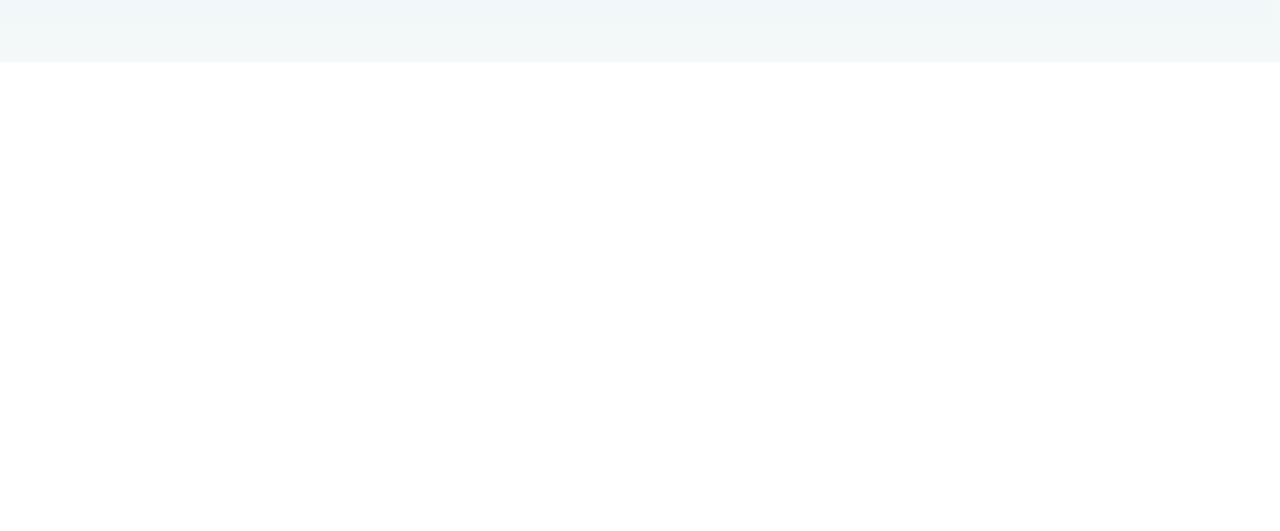
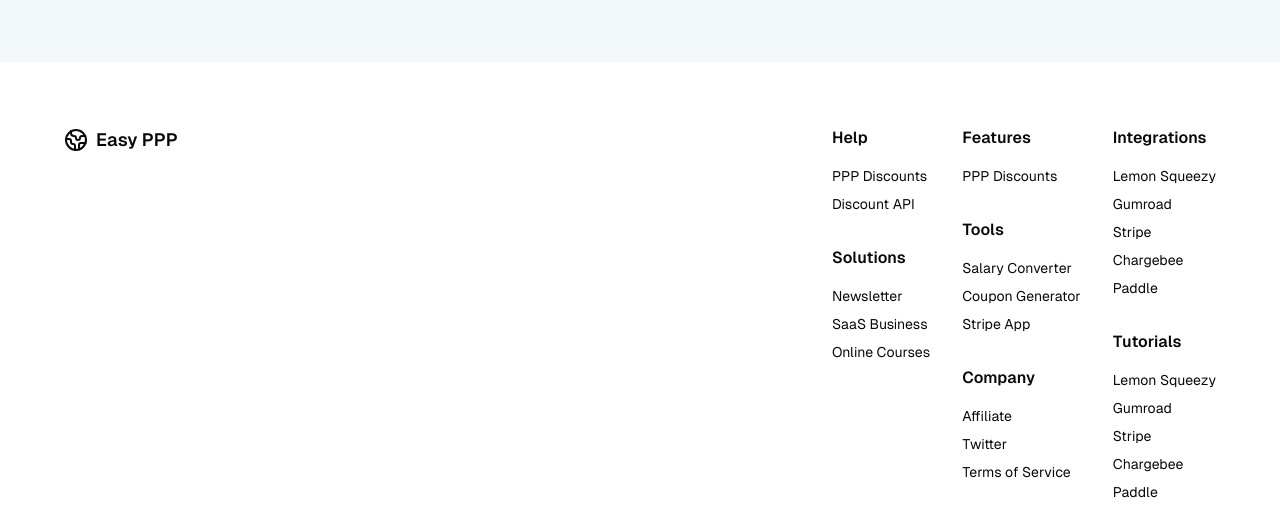
Before and after one commit to BrunoSoaresEngineering/sass-parity-deals-clone, a Next.js app: page / in a window 1280 px wide. Shown: the part 1755-2286 px from the top of the page. Before the commit the page ends 1817 px from the top, so only its background shows below. Built offline with nearby package versions, Linux system fonts and the light colour scheme; no server answers.

Commit message:
feat(Home): add footer with links

```diff
--- /dev/null
+++ b/src/app/(marketing)/_components/Footer-link-group.tsx
@@ -0,0 +1,24 @@
+import Link from 'next/link';
+
+type FooterLinkGroupProps = {
+  title: string,
+  links: { label: string, href: string }[]
+};
+
+function FooterLinkGroup({ title, links }: FooterLinkGroupProps) {
+  return (
+    <div>
+      <h3 className="font-semibold pb-4">{title}</h3>
+      <ul className="flex flex-col gap-2 text-sm">
+        {links.map((link) => (
+          <li key={link.label}>
+            <Link href={link.href}>
+              {link.label}
+            </Link>
+          </li>
+        ))}
+      </ul>
+    </div>
+  );
+}
+export default FooterLinkGroup;
--- a/src/app/(marketing)/page.tsx
+++ b/src/app/(marketing)/page.tsx
@@ -4,9 +4,11 @@
 import { cn } from '@/lib/utils';
 import { SignUpButton } from '@clerk/nextjs';
 import { ArrowRightIcon } from 'lucide-react';
+import BrandLogo from '@/components/Brand-logo';
 import Neon from './_icons/Neon';
 import ClerkIcon from './_icons/Clerk';
 import PricingCard from './_components/Pricing-card';
+import FooterLinkGroup from './_components/Footer-link-group';
 
 function page() {
   return (
@@ -98,6 +100,84 @@
           ))}
         </div>
       </section>
+
+      <footer className="container pt-16 pb-8 flex flex-col sm:flex-row gap-8 justify-between items-start">
+        <Link href="/">
+          <BrandLogo />
+        </Link>
+
+        <div className="flex flex-col sm:flex-row gap-8">
+          <div className="flex flex-col gap-8">
+            <FooterLinkGroup
+              title="Help"
+              links={[
+                { label: 'PPP Discounts', href: '#' },
+                { label: 'Discount API', href: '#' },
+              ]}
+            />
+
+            <FooterLinkGroup
+              title="Solutions"
+              links={[
+                { label: 'Newsletter', href: '#' },
+                { label: 'SaaS Business', href: '#' },
+                { label: 'Online Courses', href: '#' },
+              ]}
+            />
+          </div>
+
+          <div className="flex flex-col gap-8">
+            <FooterLinkGroup
+              title="Features"
+              links={[
+                { label: 'PPP Discounts', href: '#' },
+              ]}
+            />
+
+            <FooterLinkGroup
+              title="Tools"
+              links={[
+                { label: 'Salary Converter', href: '#' },
+                { label: 'Coupon Generator', href: '#' },
+                { label: 'Stripe App', href: '#' },
+              ]}
+            />
+
+            <FooterLinkGroup
+              title="Company"
+              links={[
+                { label: 'Affiliate', href: '#' },
+                { label: 'Twitter', href: '#' },
+                { label: 'Terms of Service', href: '#' },
+              ]}
+            />
+          </div>
+
+          <div className="flex flex-col gap-8">
+            <FooterLinkGroup
+              title="Integrations"
+              links={[
+                { label: 'Lemon Squeezy', href: '#' },
+                { label: 'Gumroad', href: '#' },
+                { label: 'Stripe', href: '#' },
+                { label: 'Chargebee', href: '#' },
+                { label: 'Paddle', href: '#' },
+              ]}
+            />
+
+            <FooterLinkGroup
+              title="Tutorials"
+              links={[
+                { label: 'Lemon Squeezy', href: '#' },
+                { label: 'Gumroad', href: '#' },
+                { label: 'Stripe', href: '#' },
+                { label: 'Chargebee', href: '#' },
+                { label: 'Paddle', href: '#' },
+              ]}
+            />
+          </div>
+        </div>
+      </footer>
     </>
   );
 }
```
